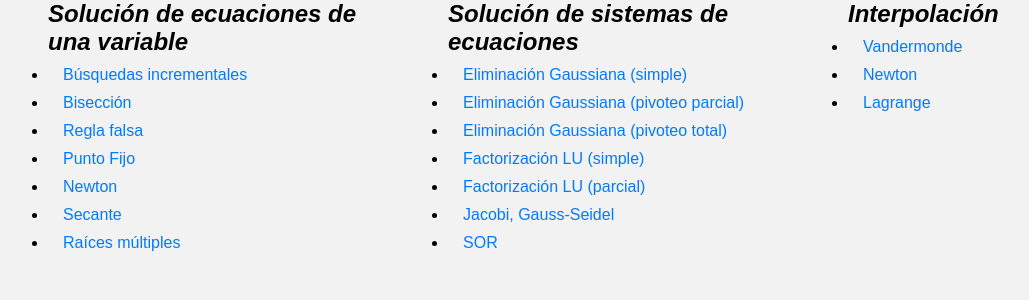
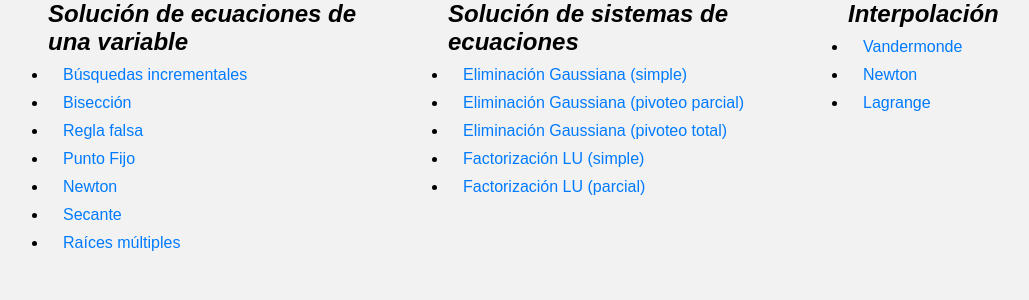
Before and after one commit to simobote0355/Analisis-Proyecto, a Django app: page / in a window 1280 px wide. Shown: the part 196-496 px from the top of the page, without its empty margins (22-1051 px from the left). Run offline with Django 4.2, Linux system fonts and the light colour scheme; parts of the project's set-up code (start-up, migrations or seed data) failed here and were passed over.

Commit message:
correción urls sistemas de ecuaciones

```diff
--- a/systems/urls.py
+++ b/systems/urls.py
@@ -7,6 +7,4 @@ urlpatterns = [
     path('gauss_total/', views.gauss_total_view, name='gauss_total'),
     path('lu_simple/', views.lu_simple_view, name='lu_simple'),
     path('lu_parcial/', views.lu_parcial_view, name='lu_parcial'),
-    path('jacobi/', views.jacobi_view, name='jacobi'),
-    path('sor/', views.sor_view, name='sor'),
 ]
--- a/templates/equations/raices_multiples.html
+++ b/templates/equations/raices_multiples.html
@@ -6,6 +6,8 @@
     <title>Raíces múltiples</title>
     <script src="https://polyfill.io/v3/polyfill.min.js?features=es6"></script>
     <script id="MathJax-script" async src="https://cdn.jsdelivr.net/npm/mathjax@3/es5/tex-mml-chtml.js"></script>
+    <!-- Incluir Plotly.js -->
+    <script src="https://cdn.plot.ly/plotly-latest.min.js"></script>
 </head>
 
 
--- a/templates/home.html
+++ b/templates/home.html
@@ -101,8 +101,6 @@
                     <li><a href="{% url 'gauss_total' %}">Eliminación Gaussiana (pivoteo total)</a></li>
                     <li><a href="{% url 'lu_simple' %}">Factorización LU (simple)</a></li>
                     <li><a href="{% url 'lu_parcial' %}">Factorización LU (parcial)</a></li>
-                    <li><a href="{% url 'jacobi' %}">Jacobi, Gauss-Seidel</a></li>
-                    <li><a href="{% url 'sor' %}">SOR</a></li>
                 </ul>
             </div>
             <div class="inline-block">
```
